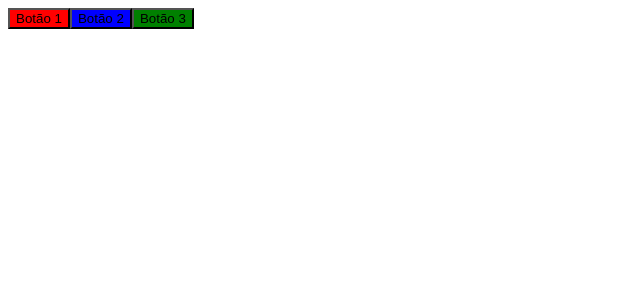
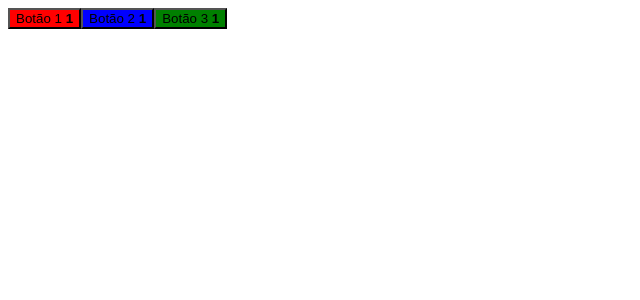
Before and after one commit to angelorpt/nlw-04-react, a React (Create React App) app: page / in a window 1280 px wide. Shown: the top 300 px of the page, without its empty margins (0-640 px from the left). Built offline with nearby package versions, Linux system fonts and the light colour scheme.

Commit message:
add | Estado de um component

```diff
--- a/src/components/Button.tsx
+++ b/src/components/Button.tsx
@@ -1,12 +1,24 @@
+import { useState } from 'react';
+
 interface ButtonProps {
   color    : string;
   children : string;
 }
 
 export function Button(props: ButtonProps) {
+  const [counter, setCounter] = useState(1)
+
+  function increment() {
+    setCounter(counter + 1);
+  }
+
   return (
-    <button type="button" style={{ backgroundColor: props.color }}>
-      {props.children}
+    <button
+      type="button"
+      style={{ backgroundColor: props.color }}
+      onClick={increment}
+    >
+      {props.children} <strong>{ counter }</strong>
     </button>
   );
 }
```
